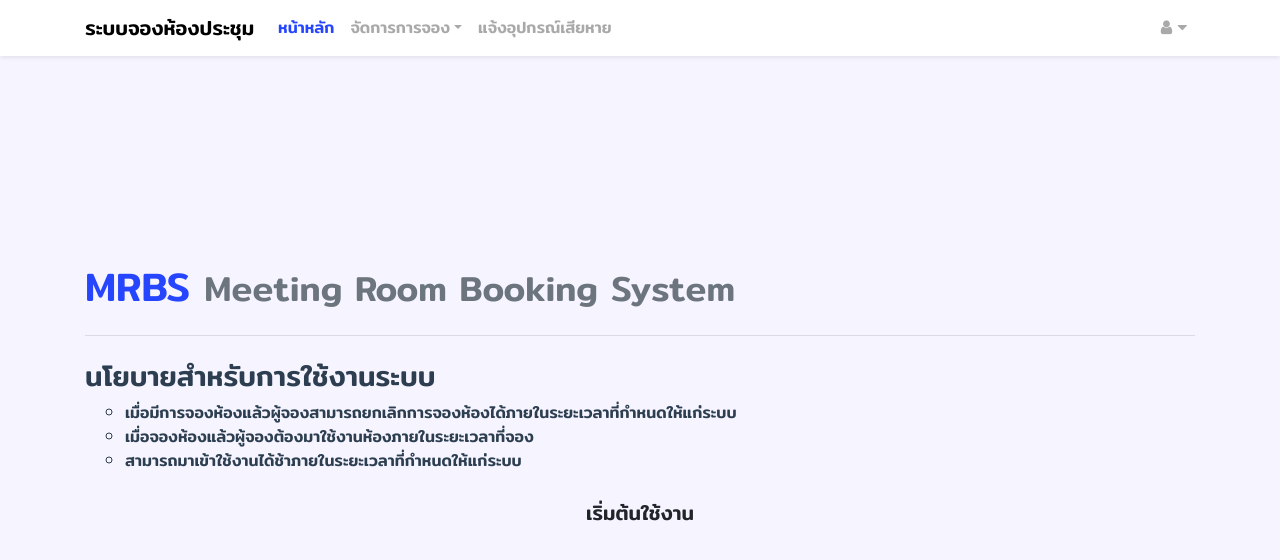
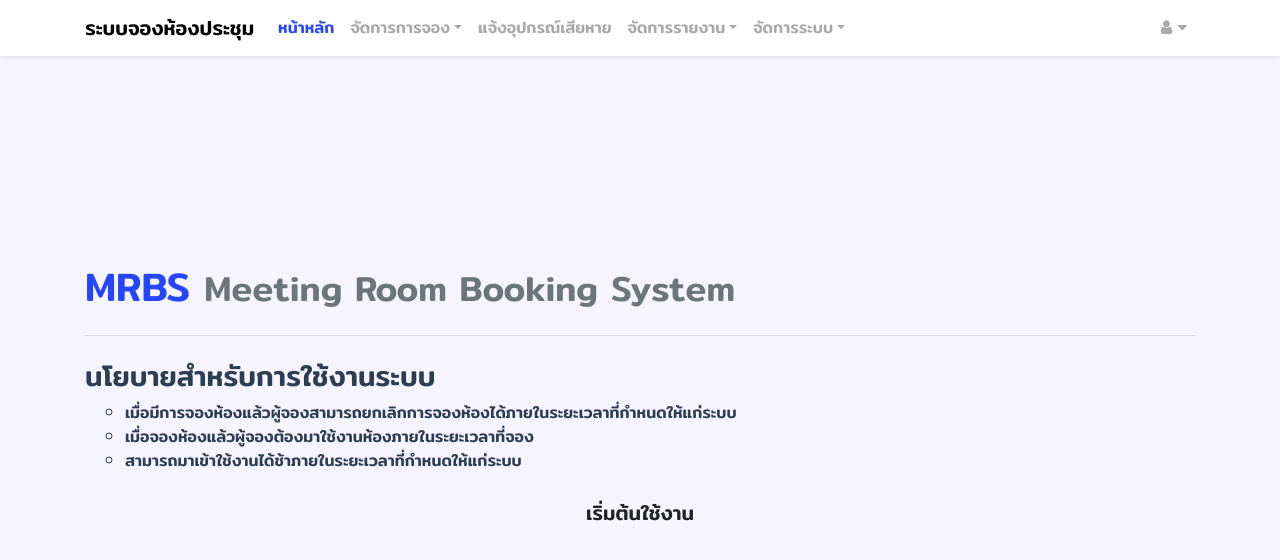
Before and after one commit to chinnatan/MeetingRoomBookingSystem, a Vue app in the folder frontend/: page /home in a window 1280 px wide. Shown: the top 560 px of the page. Built offline with nearby package versions, Linux system fonts and the light colour scheme; no server answers; sample sign-in values are in the browser's storage; what vue-sweetalert2 would draw is missing.

Commit message:
แสดงเมนูตาม role

```diff
--- a/frontend/src/components/Navbar.vue
+++ b/frontend/src/components/Navbar.vue
@@ -47,6 +47,52 @@
             </li>
             <li class="nav-item">
               <router-link :to="{path: '/report/tool' }" class="nav-link" replace>{{ navbar.reportDamaged }}</router-link>
+            </li>
+            <li class="nav-item dropdown" v-if="user.isAdmin">
+              <a
+                class="nav-link dropdown-toggle"
+                href="#"
+                id="navbarBookingDropdown"
+                role="button"
+                data-toggle="dropdown"
+                aria-haspopup="true"
+                aria-expanded="false"
+              >{{ navbar.manageReport }}</a>
+              <div class="dropdown-menu" aria-labelledby="navbarBookingDropdown">
+                <router-link
+                  :to="{path: '/admin/manage/report/room' }"
+                  class="dropdown-item"
+                  replace
+                >{{ navbar.manageReportDropdown.room }}</router-link>
+                <router-link
+                  :to="{path: '/admin/manage/report/tool' }"
+                  class="dropdown-item"
+                  replace
+                >{{ navbar.manageReportDropdown.tool }}</router-link>
+              </div>
+            </li>
+            <li class="nav-item dropdown" v-if="user.isAdmin">
+              <a
+                class="nav-link dropdown-toggle"
+                href="#"
+                id="navbarBookingDropdown"
+                role="button"
+                data-toggle="dropdown"
+                aria-haspopup="true"
+                aria-expanded="false"
+              >{{ navbar.manageSystem }}</a>
+              <div class="dropdown-menu" aria-labelledby="navbarBookingDropdown">
+                <router-link
+                  :to="{path: '/admin/setting' }"
+                  class="dropdown-item"
+                  replace
+                >{{ navbar.manageSystemDropdown.setting }}</router-link>
+                <router-link
+                  :to="{path: '/admin/manage/user' }"
+                  class="dropdown-item"
+                  replace
+                >{{ navbar.manageSystemDropdown.user }}</router-link>
+              </div>
             </li>
           </ul>
           <ul class="navbar-nav ml-auto mt-2 mt-lg-0">
@@ -98,6 +144,16 @@ export default {
           bookingInformation: "ข้อมูลการจอง"
         },
         reportDamaged: "แจ้งอุปกรณ์เสียหาย",
+        manageReport: "จัดการรายงาน",
+        manageReportDropdown: {
+          room: "รายงานการใช้งานห้อง",
+          tool: "รายงานการแจ้งอุปกรณ์เสียหาย"
+        },
+        manageSystem: "จัดการระบบ",
+        manageSystemDropdown: {
+          setting: "ตั้งค่าทั่วไป",
+          user: "จัดการผู้ใช้งาน"
+        },
         home: "หน้าหลัก",
         account: {
           username: "",
@@ -107,7 +163,8 @@ export default {
       user: {
         mail: "",
         status: "",
-        role: ""
+        role: "",
+        isAdmin: null,
       }
     };
   },
@@ -118,6 +175,7 @@ export default {
       this.user.mail = user.mail
       this.user.status = user.status
       this.user.role = user.role
+      this.user.isAdmin = user.isAdmin
     },
     signOut() {
       localStorage.clear()
```
